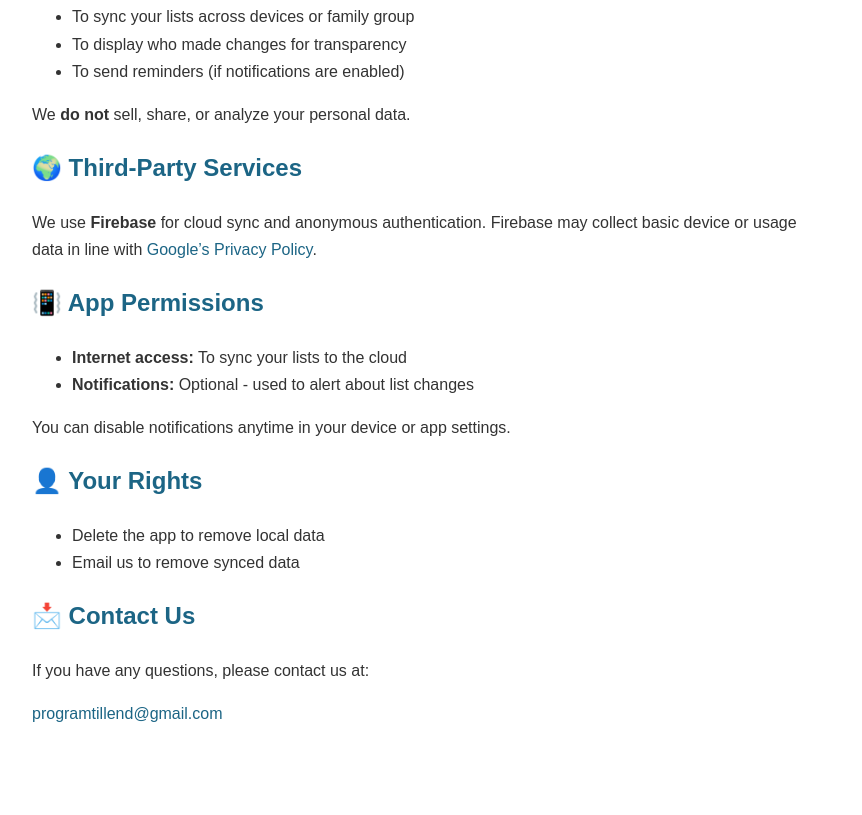
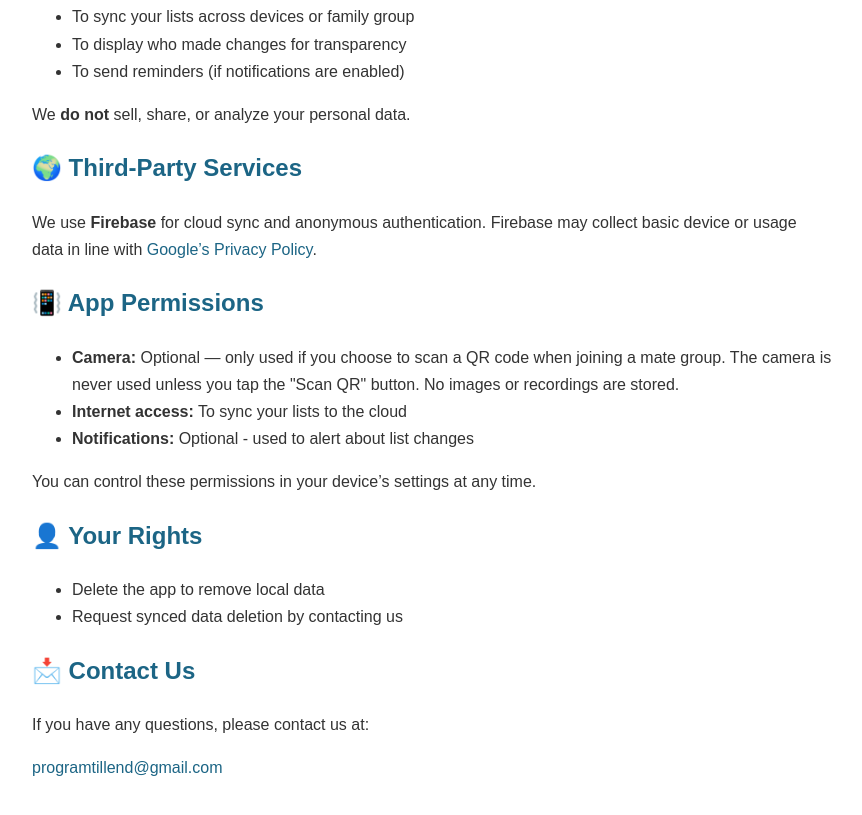
Before and after one commit to PROg202/listmates-privary-policy, a plain HTML site: page index.html in a window 1280 px wide. Shown: the part 521-1336 px from the top of the page, without its empty margins (208-1070 px from the left). Before the commit the page ends 1296 px from the top, so only its background shows below. Drawn offline with Linux system fonts and the light colour scheme.

Commit message:
Update and rename privacy-policy.html to index.html

```diff
--- a/privacy-policy.html
+++ b/index.html
@@ -63,15 +63,16 @@
 
   <h2>📳 App Permissions</h2>
   <ul>
+    <li><strong>Camera:</strong> Optional — only used if you choose to scan a QR code when joining a mate group. The camera is never used unless you tap the "Scan QR" button. No images or recordings are stored.</li>
     <li><strong>Internet access:</strong> To sync your lists to the cloud</li>
     <li><strong>Notifications:</strong> Optional - used to alert about list changes</li>
   </ul>
-  <p>You can disable notifications anytime in your device or app settings.</p>
+  <p>You can control these permissions in your device’s settings at any time.</p>
 
   <h2>👤 Your Rights</h2>
   <ul>
     <li>Delete the app to remove local data</li>
-    <li>Email us to remove synced data</li>
+    <li>Request synced data deletion by contacting us</li>
   </ul>
 
   <h2>📩 Contact Us</h2>
```
